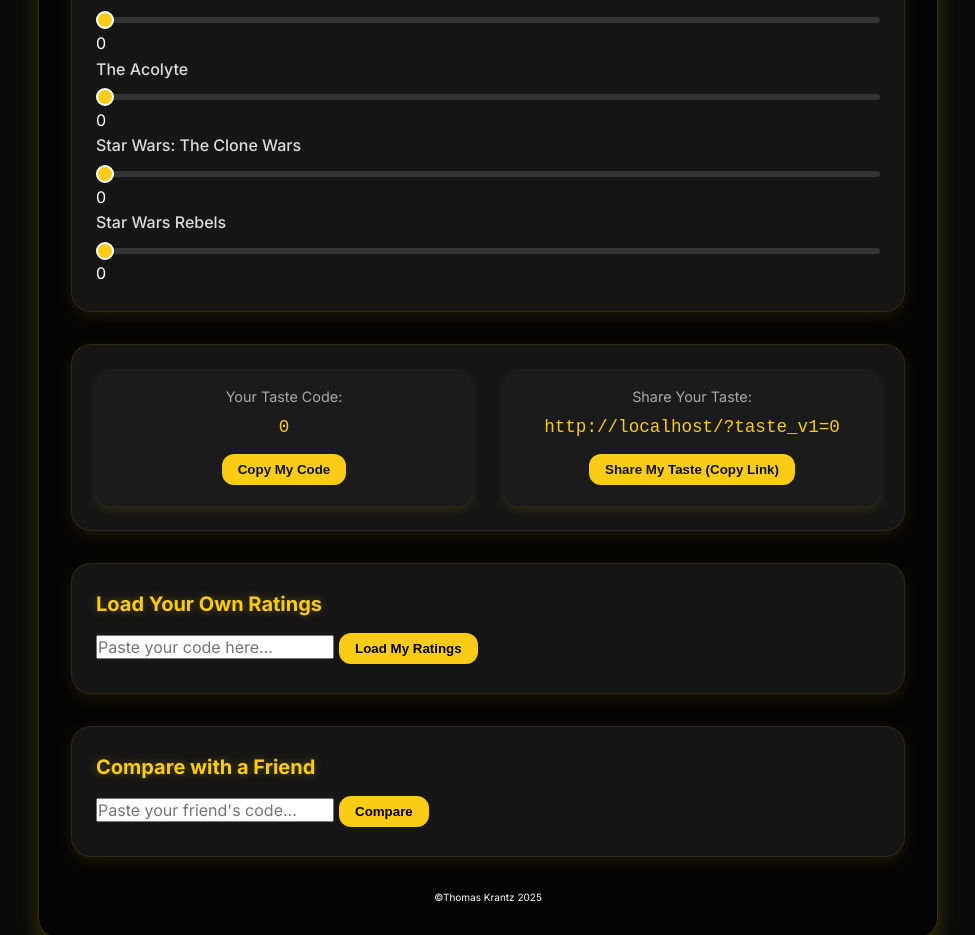
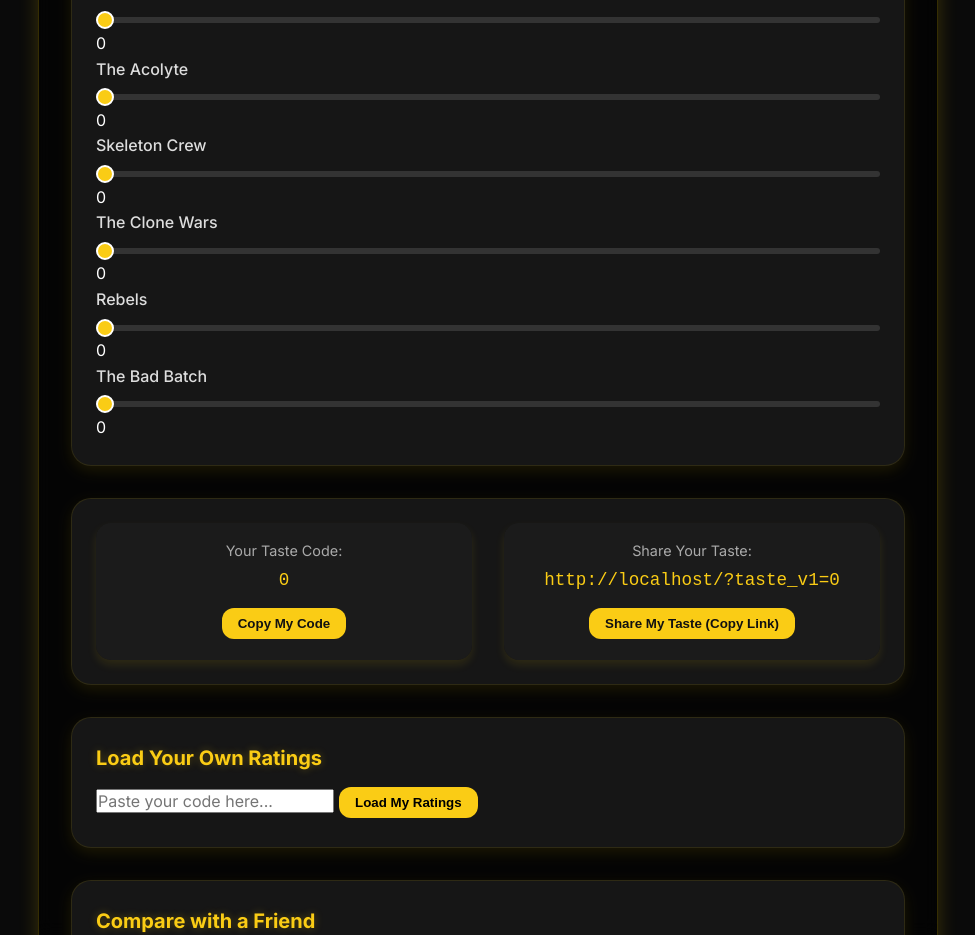
Before and after one commit to Powermind/taste-wars, a Vue app: page / in a window 1280 px wide. Shown: the part 1780-2715 px from the top of the page, without its empty margins (152-1127 px from the left). Built offline with nearby package versions, Linux system fonts and the light colour scheme.

Commit message:
Added some shows

```diff
--- a/src/data/movies.js
+++ b/src/data/movies.js
@@ -25,8 +25,10 @@
   "Andor",
   "Ahsoka",
   "The Acolyte",
+  "Skeleton Crew",
 
   // 🧒 Animated Series (optional)
-  "Star Wars: The Clone Wars",
-  "Star Wars Rebels"
+  "The Clone Wars",
+  "Rebels",
+  "The Bad Batch"
 ];
```
